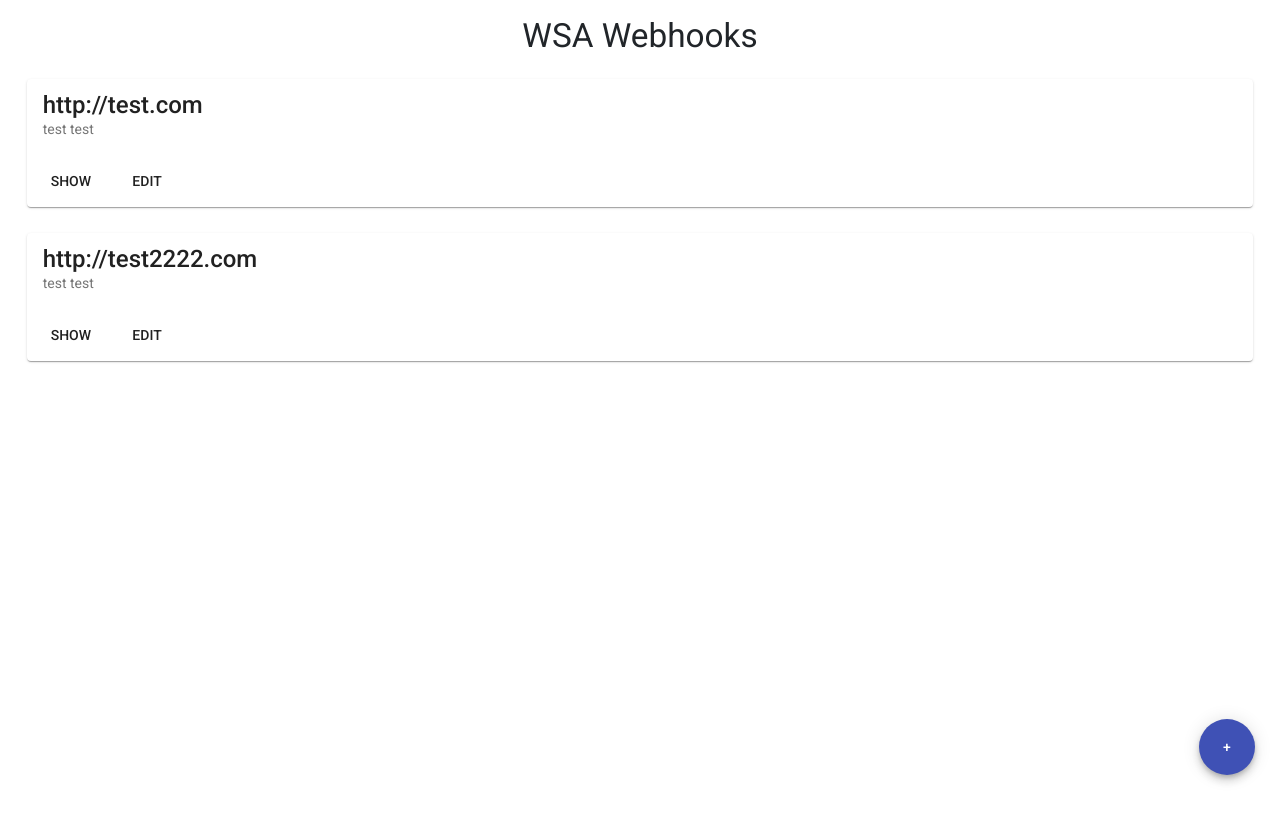
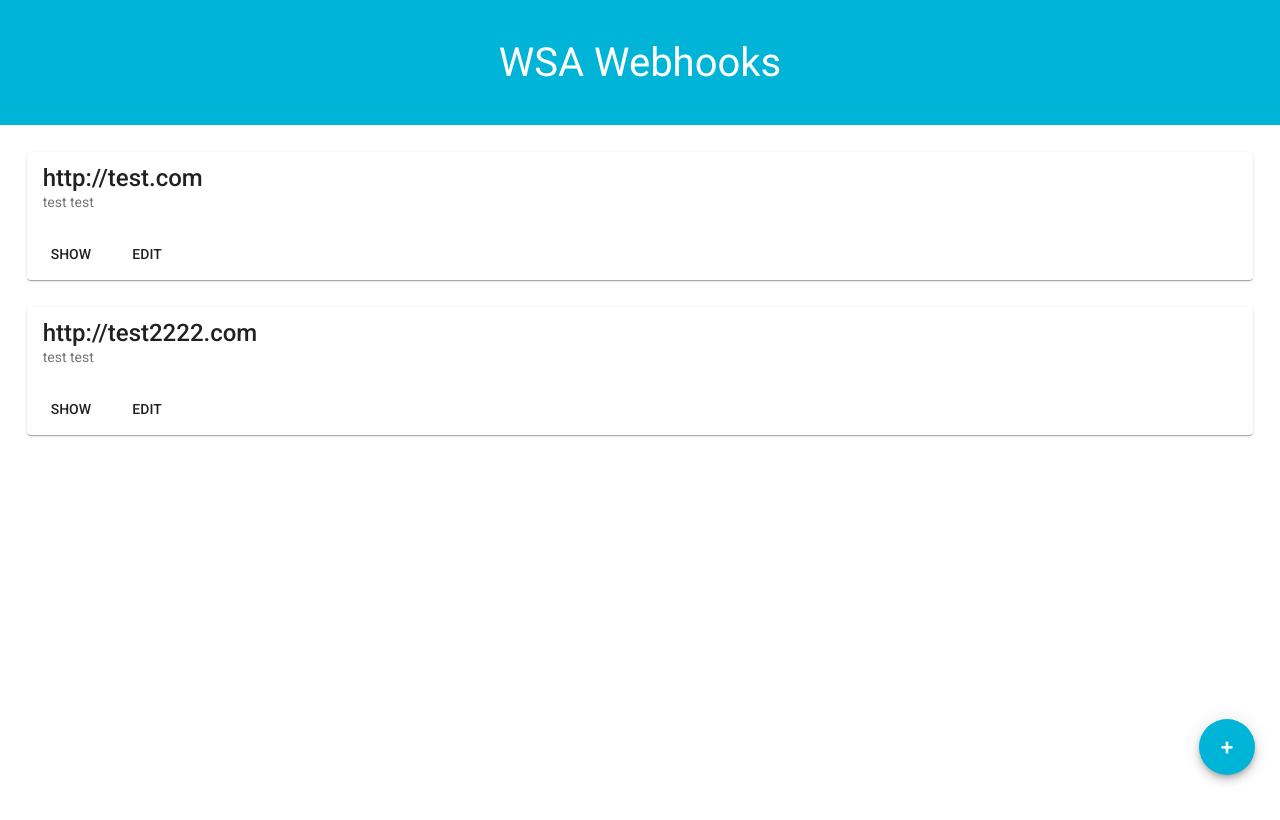
Before and after one commit to 12tp12/hackathonWebhooksUI, an Angular app: page / in a window 1280 px wide. Built offline with nearby package versions, Linux system fonts and the light colour scheme.

Commit message:
some UI costimization

```diff
--- a/src/app/create-wsa-webhook/create-wsa-webhook.component.html
+++ b/src/app/create-wsa-webhook/create-wsa-webhook.component.html
@@ -2,24 +2,30 @@
     <form class="centered-form-item"  [formGroup]="webhook" (ngSubmit)="onSubmit()">
             <h2 class="centered-form-heading">Create Webhook</h2>
             <div class="form-group">
-                    <input type="text" formControlName="url" class="form-control" placeholder="URL"/>
+                <input type="text" formControlName="name" class="form-control wsahook-form-item" placeholder="Name"/>
+                <div *ngIf="isInputValidationFailed(form['name'])" class="validation-err-container">
+                        <!-- <div *ngIf="form.url.errors['required']">URL is required</div> -->
+                </div>
+            </div>
+            <div class="form-group">
+                    <input type="text" formControlName="url" class="form-control wsahook-form-item" placeholder="URL"/>
                     <div *ngIf="isInputValidationFailed(form['url'])" class="validation-err-container">
                             <!-- <div *ngIf="form.url.errors['required']">URL is required</div> -->
                     </div>
             </div>
             <div class="form-group">
-                    <input type="text" formControlName="filters" class="form-control" placeholder="Filters"/>
+                    <input type="text" formControlName="filters" class="form-control wsahook-form-item" placeholder="Filters"/>
                     <div *ngIf="isInputValidationFailed(form['filters'])" class="validation-err-container">
                             <!-- <div *ngIf="form['filters']['required']">Filters are required</div> -->
                     </div>
             </div>
             <div class="form-group">
-                    <input id="password" type="kuku" formControlName="password" placeholder="KUKU" class="form-control" />
+                    <input id="password" type="kuku" formControlName="password" placeholder="KUKU" class="form-control wsahook-form-item" />
                     <div *ngIf="isInputValidationFailed(form['kuku'])" class="validation-err-container">
                             <!-- <div *ngIf="form['kuku'].errors['required']">KUKU is required</div> -->
                     </div>
             </div>
-            <div class="form-group">
+            <div class="form-group action-buttons">
                     <button [disabled]="isRegisterButtonDisabled()" class="btn btn-primary">Create</button>
 
                     <a (click)="cancelCreation()" class="btn btn-link">Cancel</a>
--- a/src/app/create-wsa-webhook/create-wsa-webhook.component.scss
+++ b/src/app/create-wsa-webhook/create-wsa-webhook.component.scss
@@ -0,0 +1,21 @@
+.centered-form-container {
+    display: grid;
+    grid-gap: 5px;
+    grid-template-columns: auto auto auto;
+  }
+
+
+  .centered-form-item {
+    grid-column-start: 2;
+    grid-column-end: 3;
+    margin-top: 20pt;
+    text-align: center;
+  }
+
+  .action-buttons {
+      margin: 15pt;
+  }
+
+  .wsahook-form-item {
+    margin: 10pt;
+  }
--- a/src/app/create-wsa-webhook/create-wsa-webhook.component.ts
+++ b/src/app/create-wsa-webhook/create-wsa-webhook.component.ts
@@ -16,6 +16,7 @@ export class CreateWsaWebhookComponent implements OnInit {
   ngOnInit() {
     this.webhook = this.formBuilder.group({
       url: ['', Validators.required],
+      name: ['', Validators.required],
       filters: ['', [Validators.required, Validators.email]],
       kuku: ['', [Validators.required, Validators.minLength(3)]]
     });
--- a/src/app/wsa-webhooks-list/wsa-webhooks-list.component.html
+++ b/src/app/wsa-webhooks-list/wsa-webhooks-list.component.html
@@ -1,8 +1,10 @@
-<h1 class="h1-responsive app-title">WSA Webhooks</h1>
+<div class="header">
+  <h1 class="h1-responsive app-title">WSA Webhooks</h1>
+</div>
 
 <div *ngFor="let hook of webhooksList">
     <app-wsa-webhooks-list-item [webhook]="hook"></app-wsa-webhooks-list-item>
 </div>
 
-<button mat-fab class="fab-add-button" matTooltip="Create webhook" color="primary"
-  (click)="openCreateHookDialog()">+</button>
+<button mat-fab class="fab-add-button" matTooltip="Create webhook" color="add"
+  (click)="openCreateHookDialog()"><span class="fab-content">+</span></button>
--- a/src/app/wsa-webhooks-list/wsa-webhooks-list.component.scss
+++ b/src/app/wsa-webhooks-list/wsa-webhooks-list.component.scss
@@ -7,5 +7,20 @@
   .app-title {
     text-align: center;
     margin: 15pt;
-    font-size: 25pt;
+    font-size: 30pt;
+    color: white;
   }
+
+  .header {
+    overflow: hidden;
+    background-color: #00b4d8;
+    padding: 20pt 10pt;
+  }
+  .mat-add {
+    background-color: #00b4d8;
+    color: #fff;
+}
+
+.fab-content {
+  font-size: 17pt;
+}
```
